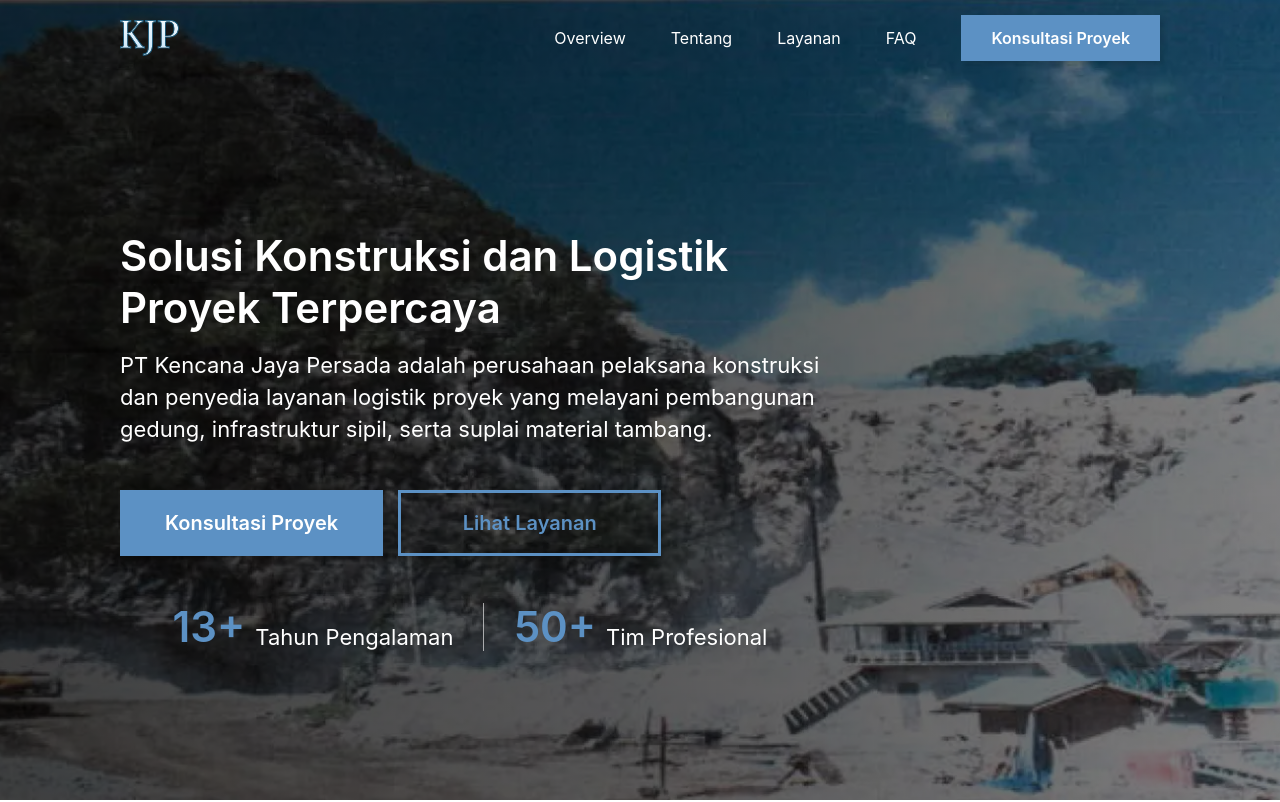
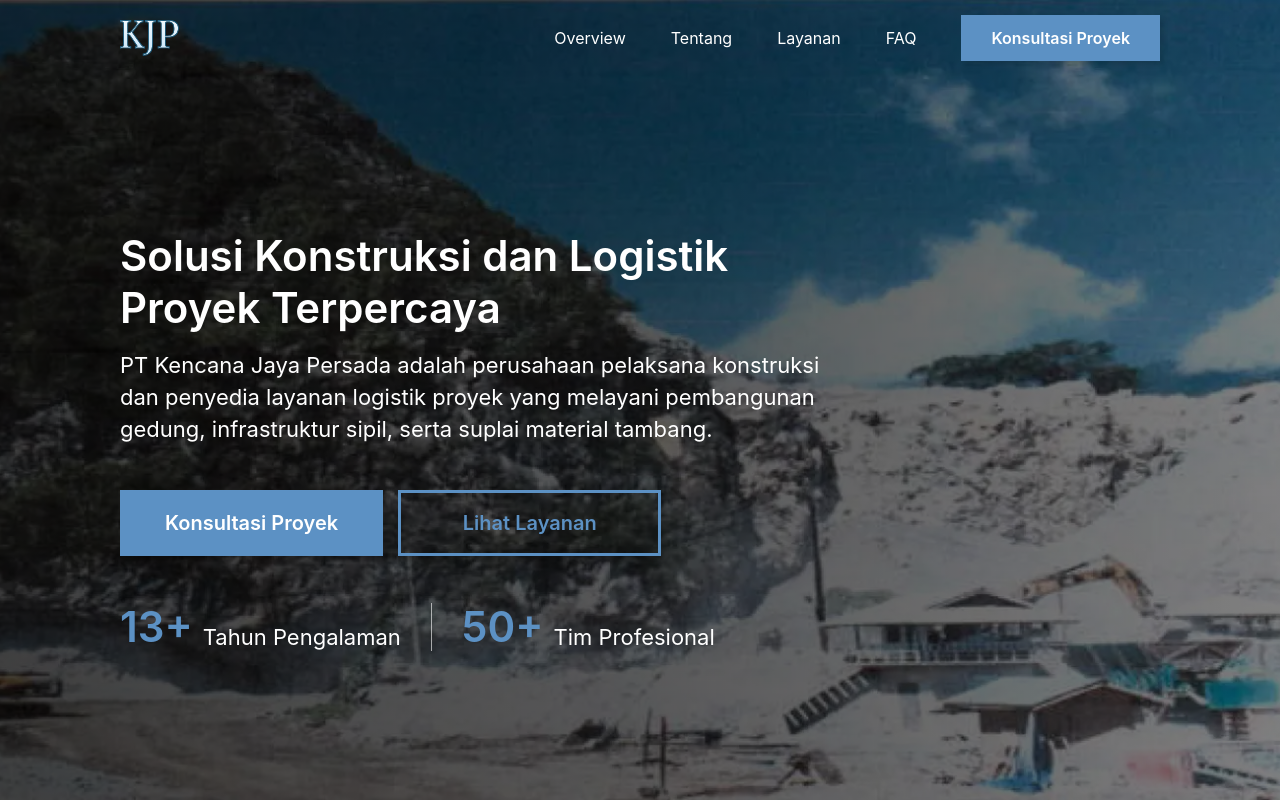
Before and after one commit to jasonjahja/KJP-Website, a React (Vite) app: page / in a window 1280 px wide. Shown: the top 802 px of the page. Built offline with nearby package versions, Linux system fonts and the light colour scheme.

Commit message:
fix(hero): fix stats in hero

```diff
--- a/src/sections/Hero.jsx
+++ b/src/sections/Hero.jsx
@@ -72,6 +72,7 @@ export default function Hero() {
             className="
               mt-45
               mx-auto
+              xl:mx-0
               w-fit
               flex flex-col gap-5
               xl:flex-row xl:items-center gap-5 xl:gap-30
```
